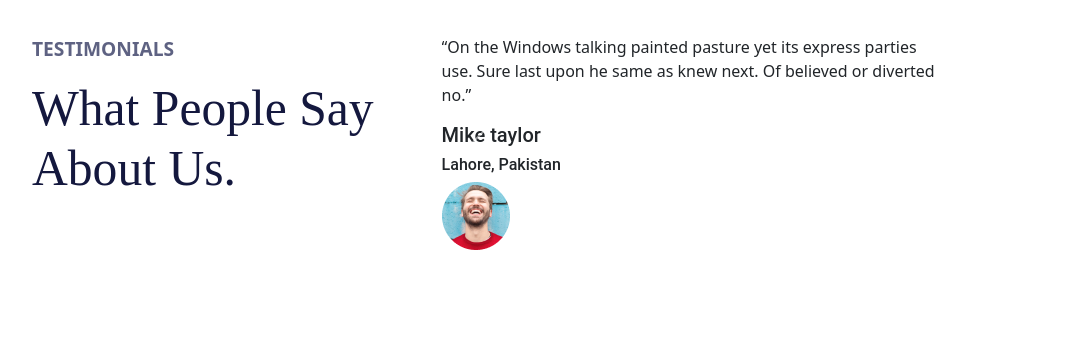
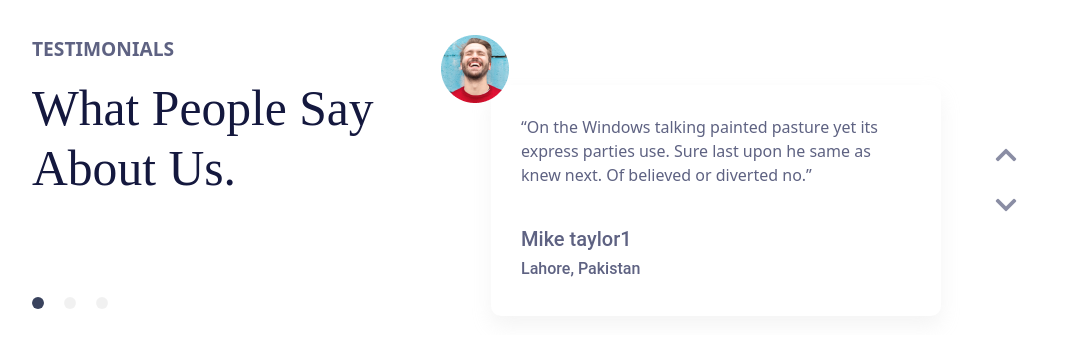
Before and after one commit to hangnguyen1199/Travel-team, a plain HTML site: page index.html in a window 1280 px wide. Shown: the part 3433-3797 px from the top of the page, without its empty margins (96-1176 px from the left). Drawn offline with nearby package versions, Linux system fonts and the light colour scheme; a web font is replaced by a local one.

Commit message:
add testinations

```diff
--- a/css/style.css
+++ b/css/style.css
@@ -664,74 +664,130 @@ footer {
   margin-top: 8px;
 }
 /* testimonials */
-.testimonials{
-  padding:0px 10%;
+.testimonials {
+  padding: 0px 10%;
 }
-.testimonials-box{
+.testimonials-box {
   display: flex;
   overflow: hidden;
+  justify-content: space-between;
+  position: relative;
 }
-.testi-title{
-  width:40%;
+.testi-title {
+  width: 40%;
   min-width: 409px;
+  position: relative;
 }
-.testi-title p{
-  color:#5E6282;
+.testi-title p {
+  color: #5e6282;
   font-size: 1.2rem;
-  font-weight:600;
+  font-weight: 600;
   text-transform: uppercase;
 }
-.testi-title h1{
-  color: #14183E;
+.testi-title h1 {
+  color: #14183e;
   font-size: 3.1rem;
   text-transform: capitalize;
+  margin-bottom: 100px;
 }
-.carousel-item{
+.carousel-item {
   max-width: 500px;
+  padding: 50px 0px 50px 50px;
+  margin-right: 150px;
+  height: 300px;
 }
-.carousel-inner{
-  /* display: flex;
-  flex-direction: column; */
+.carousel-inner .active .testi-item {
+  box-shadow: 0 10px 20px 0 rgba(200, 200, 200, 0.2);
+}
+.testi-item {
+  position: relative;
+  border-radius: 10px;
+}
+.testi-content {
+  padding: 30px 50px 30px 30px;
+  color: #5e6282;
+}
+.testi-item .testi-img {
+  position: absolute;
+  z-index: 1000;
+  top: -50px;
+  left: -50px;
+}
+.testi-content p {
+  font-weight: 500;
+}
+.testi-content h5 {
+  margin-top: 40px;
+}
+
+#slide-button button {
+  height: 12px;
+  width: 12px;
+  border-radius: 50%;
+  margin: 0px 20px 0px 0px;
+  background-color: #e5e5e5;
+}
+#slide-button {
+  margin-left: 0px;
+  justify-content: flex-start;
+}
+#slide-button .active {
+  background-color: #39425d;
+}
+#control {
+  position: absolute;
+  color: #1e1d4c;
+  top: 120px;
+  right: 50px;
+}
+#control .carousel-control {
+  color: #181e4b !important;
+  z-index: 1000 !important;
+  font-size: 1.5rem;
+}
+#control .carousel-control-next {
+  position: absolute;
+  top: 50px;
 }
 
 /* logo */
-.logo{
-  margin:120px 10%;
+.logo1 {
+  margin: 150px 6%;
 }
-.logo-box{
+.logo-box {
   display: flex;
   align-items: center;
   justify-content: space-between;
 }
-.logo-item{
-  width:241px;
-  height:86px;
+.logo-item {
+  width: 241px;
+  height: 86px;
   align-items: center;
-  overflow:hidden;
+  overflow: hidden;
 }
-.logo-item:hover{
-  border-radius:10px;
-  box-shadow:0px 10px 10px rgba(100, 100, 100, 0.1);
+.logo-item:hover {
+  border-radius: 10px;
+  box-shadow: 0px 10px 10px rgba(100, 100, 100, 0.1);
 }
-.real{
-  width:241px;
-  height:86px;
+.real {
+  width: 241px;
+  height: 86px;
   object-fit: none;
-  object-position:50% 50%;
+  object-position: 50% 50%;
   filter: grayscale(100%);
   -webkit-filter: grayscale(100%);
   -moz-filter: grayscale(100%);
   -ms-filter: grayscale(100%);
   -o-filter: grayscale(100%);
 }
-.active{
-  filter:none;
+.active {
+  filter: none;
 }
-.active1{
-  border-radius:10px;
-  box-shadow:0px 10px 10px rgba(100, 100, 100, 0.1);
+.active1 {
+  border-radius: 10px;
+  box-shadow: 0px 10px 10px rgba(100, 100, 100, 0.1);
 }
-.real:hover{
-  filter:none;
+.real:hover {
+  filter: none;
   cursor: pointer;
 }
--- a/index.html
+++ b/index.html
@@ -49,12 +49,12 @@
                         <a class="nav-link" style="border: 1px solid #000000; border-radius: 5px;" href="#">Sign up</a>
                     </li>
                     <li class="nav-item dropdown">
-                        <a class="nav-link dropdown-toggle" href="#" id="navbarDropdown" role="button" data-toggle="dropdown" aria-haspopup="true" aria-expanded="false">
+                        <a class="nav-link dropdown-toggle" href="#" id="navbarDropdown" role="button" data-bs-toggle="dropdown" aria-expanded="false">
                           EN
                         </a>
-                        <div class="dropdown-menu" aria-labelledby="navbarDropdown">
-                            <a class="dropdown-item" href="#">VI</a>
-                        </div>
+                        <ul class="dropdown-menu" aria-labelledby="navbarDropdown">
+                          <li><a class="dropdown-item" href="#">VI</a></li>
+                        </ul>
                       </li>
                 </ul>
             </div>
@@ -133,7 +133,7 @@
         </div>
     </section>
     <!-- destination -->
-    <section class="destinations">
+    <section class="destinations" data-aos="fade-up" data-aos-anchor-placement="top-center">
         <div class="destinations-box">
             <h4 class="desti-suptitle">Top Selling</h4>
             <h1 class="desti-title">Top Destinations</h1>
@@ -229,68 +229,78 @@
         </div>
     </section>
     <!-- Testimonials -->
-    <section class="testimonials">
+    <section class="testimonials" data-aos="fade-up" data-aos-anchor-placement="top-center">
         <div class="testimonials-box">
             <div class="testi-title">
                 <p>Testimonials</p>
                 <h1>What people say about Us.</h1>
-            </div>
-            <div id="carouselExampleIndicators" class="carousel slide" data-bs-ride="carousel">
-                <div class="carousel-indicators">
+                <div class="carousel-indicators" id="slide-button">
                     <button type="button" data-bs-target="#carouselExampleIndicators" data-bs-slide-to="0" class="active" aria-current="true" aria-label="Slide 1"></button>
                     <button type="button" data-bs-target="#carouselExampleIndicators" data-bs-slide-to="1" aria-label="Slide 2"></button>
                     <button type="button" data-bs-target="#carouselExampleIndicators" data-bs-slide-to="2" aria-label="Slide 3"></button>
                 </div>
+            </div>
+            <div id="carouselExampleIndicators" class="carousel slide carousel-fade" data-bs-ride="carousel">
                 <div class="carousel-inner">
                   <div class="carousel-item active">
                     <div class="testi-item">
+                        <div class="testi-content">
                             <p>“On the Windows talking painted pasture yet its express parties use.
                                 Sure last upon he same as knew next. Of believed or diverted no.”
                             </p>
-                        <h5>Mike taylor</h5>
+                            <h5>Mike taylor1</h5>
                             <h6>Lahore, Pakistan</h6>
-                        <div class="test-im">
+                        </div>
+                        <div class="testi-img">
                             <img src="./image/testi.png" alt="">
                         </div>
+
                     </div>
                   </div>
                   <div class="carousel-item">
                     <div class="testi-item">
+                        <div class="testi-content">
                             <p>“On the Windows talking painted pasture yet its express parties use.
                                 Sure last upon he same as knew next. Of believed or diverted no.”
                             </p>
-                        <h5>Mike taylor</h5>
+                            <h5>Mike taylor22</h5>
                             <h6>Lahore, Pakistan</h6>
-                        <div class="test-im">
+                        </div>
+                        <div class="testi-img">
                             <img src="./image/testi.png" alt="">
                         </div>
+
                     </div>
                   </div>
                   <div class="carousel-item">
                     <div class="testi-item">
+                        <div class="testi-content">
                             <p>“On the Windows talking painted pasture yet its express parties use.
                                 Sure last upon he same as knew next. Of believed or diverted no.”
                             </p>
-                        <h5>Mike taylor</h5>
+                            <h5>Mike taylor333</h5>
                             <h6>Lahore, Pakistan</h6>
-                        <div class="test-im">
+                        </div>
+                        <div class="testi-img">
                             <img src="./image/testi.png" alt="">
+                        </div>
+
                     </div>
                   </div>
                 </div>
             </div>
-                <button class="carousel-control-prev" type="button" data-bs-target="#carouselExampleIndicators" data-bs-slide="prev">
-                  <span class="carousel-control-prev-icon" aria-hidden="true"></span>
-                  <span class="visually-hidden">Previous</span>
+            <div id="control">
+                <button class="carousel-control carousel-control-prev" type="button" data-bs-target="#carouselExampleIndicators" data-bs-slide="prev">
+                    <i class="fas fa-chevron-up"></i>
                 </button>
-                <button class="carousel-control-next" type="button" data-bs-target="#carouselExampleIndicators" data-bs-slide="next">
-                  <span class="carousel-control-next-icon" aria-hidden="true"></span>
-                  <span class="visually-hidden">Next</span>
+                <button class="carousel-control carousel-control-next" type="button" data-bs-target="#carouselExampleIndicators" data-bs-slide="next">
+                    <i class="fas fa-chevron-down"></i>
                 </button>
             </div>
         </div>
     </section>
-    <section class="logo">
+    <!-- logo -->
+    <section class="logo1" data-aos="fade-up" data-aos-anchor-placement="top-center">
         <div class="logo-box">
             <div class="logo-item">
                 <img class="real" onclick="addActive(this) " src="./image/image 27.png" alt="logo">
--- a/js/main.js
+++ b/js/main.js
@@ -20,3 +20,9 @@ function addActive(photo){
         }
     });
 }
+
+var myCarousel = document.querySelector('#carouselExampleIndicators')
+var carousel = new bootstrap.Carousel(myCarousel, {
+  interval: 20000,
+  wrap: true,
+})
```
Lines whose indentation alone changed are shown as unchanged.
